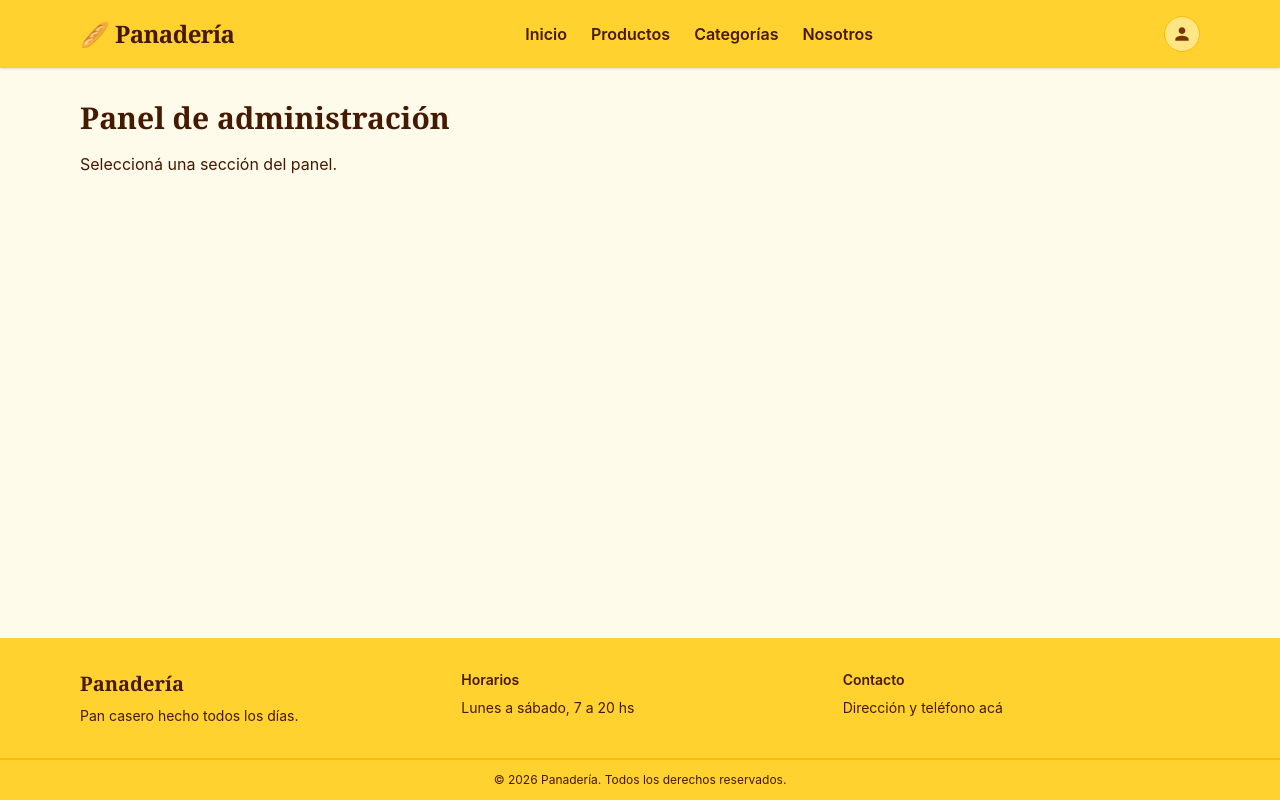
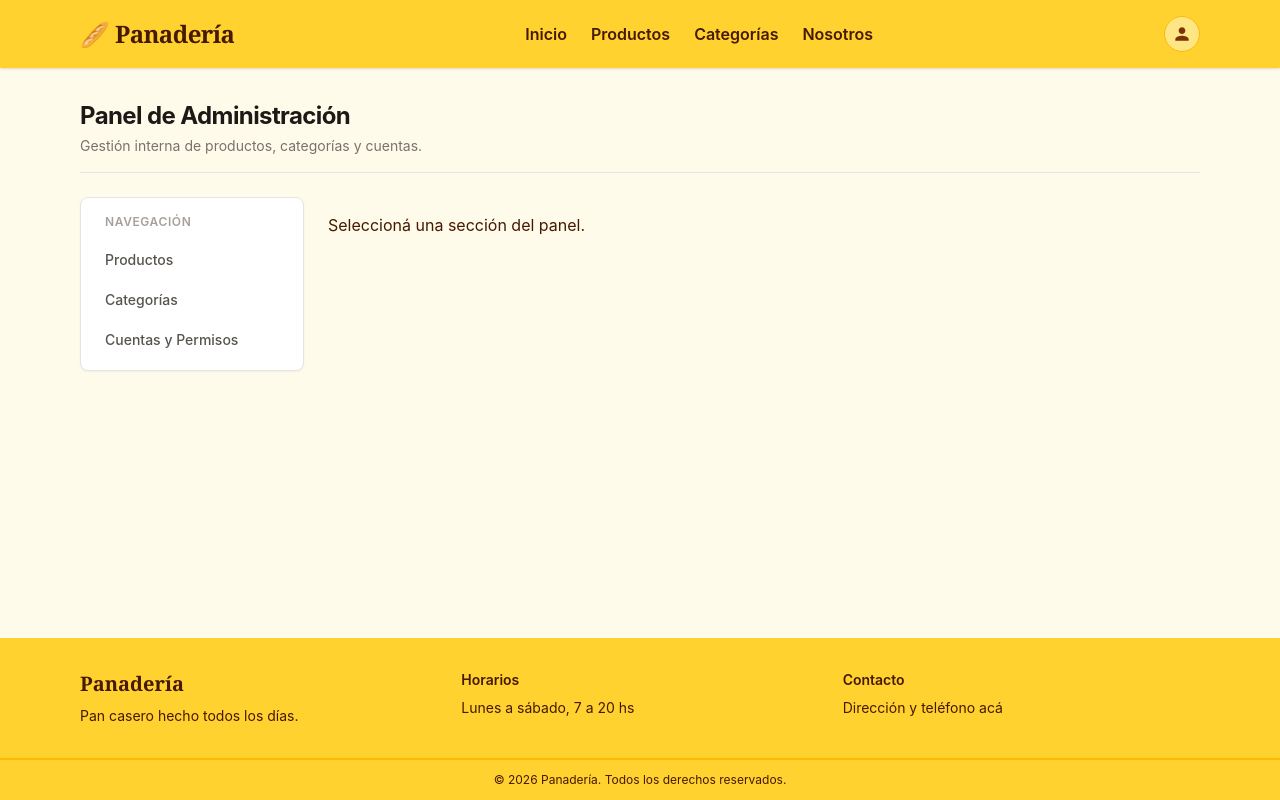
Before and after one commit to El-Reng/EFI-Frontend, a React (Vite) app: page /admin in a window 1280 px wide. Built offline with nearby package versions, Linux system fonts and the light colour scheme; no server answers.

Commit message:
** Aplicados los cambios de Admin.jsx **

```diff
--- a/src/pages/Admin.jsx
+++ b/src/pages/Admin.jsx
@@ -1,13 +1,50 @@
-import { Outlet } from "react-router-dom";
+import { NavLink, Outlet } from "react-router-dom";
 
 function Admin() {
+  const estiloSidebar = ({ isActive }) =>
+    `flex items-center rounded-md px-3 py-2 text-sm font-medium transition-colors ${
+      isActive
+        ? "bg-stone-200 text-stone-900 font-semibold"
+        : "text-stone-600 hover:bg-stone-100 hover:text-stone-900"
+    }`;
+
   return (
     <section className="mx-auto w-full max-w-6xl flex-1 px-4 py-8">
-      <h1 className="font-serif text-3xl font-bold">
-        Panel de administración
-      </h1>
+      {/* cabecera del panel */}
+      <div className="mb-6 border-b border-stone-200 pb-4">
+        <h1 className="text-2xl font-bold tracking-tight text-stone-900">
+          Panel de Administración
+        </h1>
+        <p className="text-sm text-stone-500 mt-1">
+          Gestión interna de productos, categorías y cuentas.
+        </p>
+      </div>
 
-      <Outlet />
+      {/* cuerpo con barra lateral a la izquierda y contenido a la derecha */}
+      <div className="flex flex-col md:flex-row gap-6 items-start">
+        {/* barra lateral de navegacion */}
+        <aside className="w-full md:w-56 shrink-0 rounded-lg border border-stone-200 bg-white p-3 shadow-xs">
+          <p className="px-3 py-1 text-xs font-semibold uppercase tracking-wider text-stone-400">
+            Navegación
+          </p>
+          <nav className="mt-2 flex flex-col gap-1">
+            <NavLink to="/admin/productos" className={estiloSidebar}>
+              Productos
+            </NavLink>
+            <NavLink to="/admin/categorias" className={estiloSidebar}>
+              Categorías
+            </NavLink>
+            <NavLink to="/admin/usuarios" className={estiloSidebar}>
+              Cuentas y Permisos
+            </NavLink>
+          </nav>
+        </aside>
+
+        {/* area de contenido que cambia segun la subruta elegida */}
+        <div className="flex-1 w-full">
+          <Outlet />
+        </div>
+      </div>
     </section>
   );
 }
```
